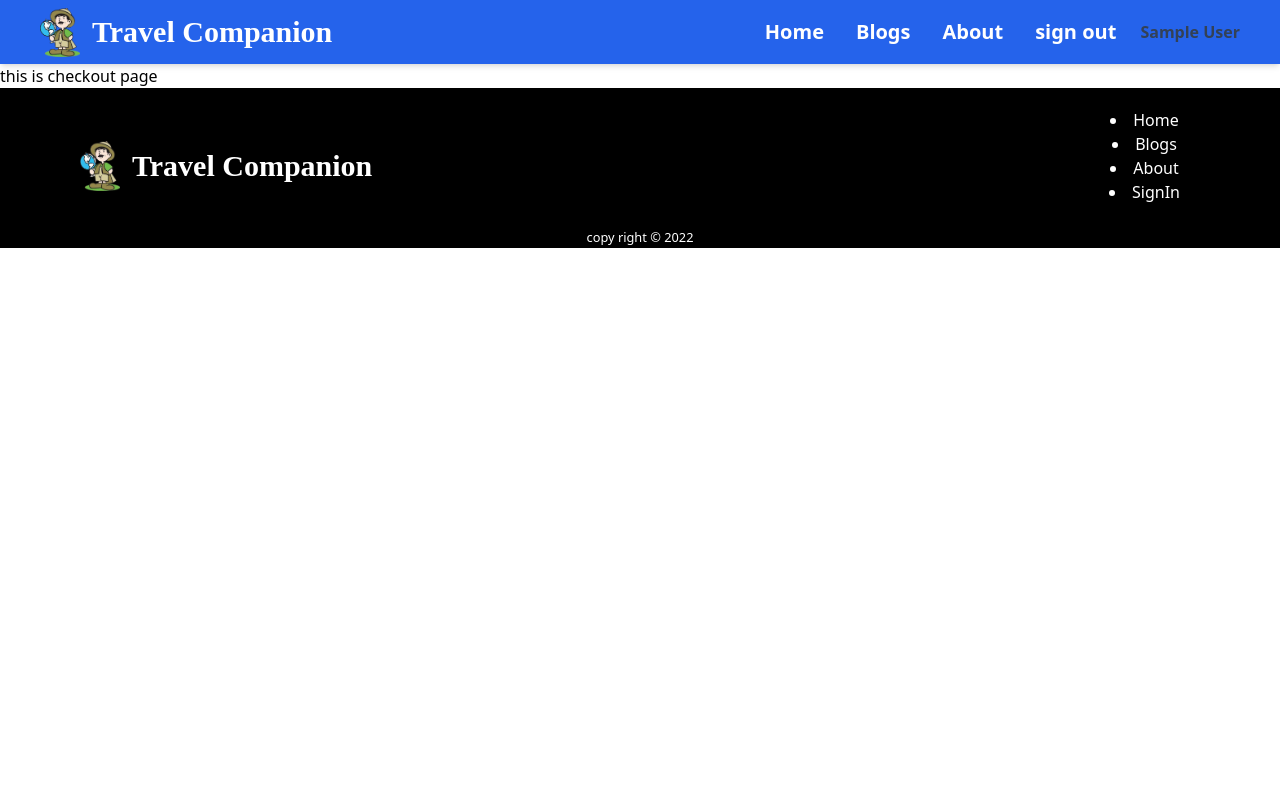
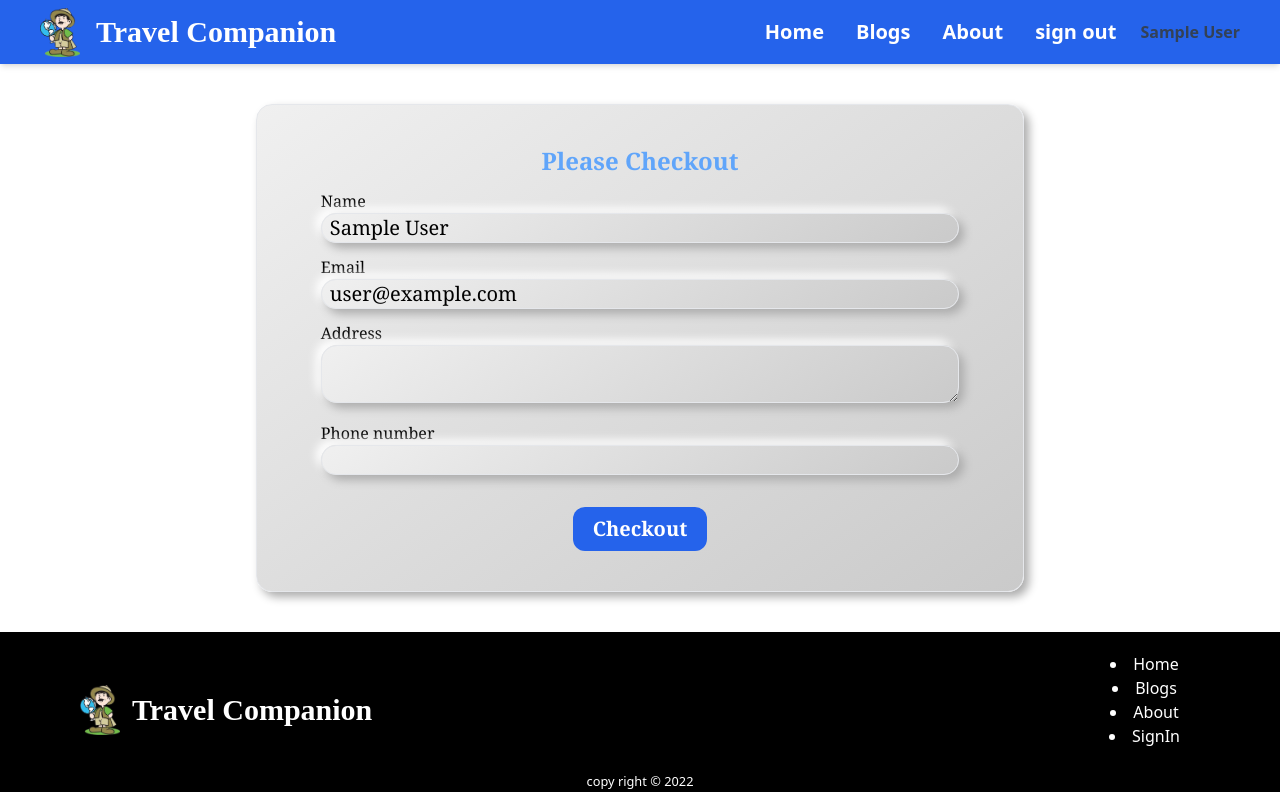
Before and after one commit to saddamhosan/tourist-guide, a React (Create React App) app: page /checkout in a window 1280 px wide. Built offline with nearby package versions, Linux system fonts and the light colour scheme; no server answers; sample sign-in values are in the browser's storage.

Commit message:
added new style

```diff
--- a/src/Component/About/About.js
+++ b/src/Component/About/About.js
@@ -15,8 +15,8 @@ const About = () => {
             aliquid tenetur at fugiat omnis!
           </p>
         </div>
-        <div className="md:w-1/2 mt-10 md:mt-0">
-          <img className="w-full" src={me} alt="" />
+        <div className="md:w-1/2 my-10  ">
+          <img className="w-[70%] block mx-auto" src={me} alt="" />
         </div>
       </div>
     );
--- a/src/Component/Checkout/Checkout.js
+++ b/src/Component/Checkout/Checkout.js
@@ -1,10 +1,73 @@
 import React from 'react';
+import { useAuthState } from 'react-firebase-hooks/auth';
+import toast, { Toaster } from 'react-hot-toast';
+import auth from '../../firebase.init';
+import '../Login/Log.css';
 
 const Checkout = () => {
+    const [user] = useAuthState(auth);
+
+const handleSubmit=(e)=>{
+    e.preventDefault()
+    toast.success("Checkout success", { id: "Checkout" });
+}
+
     return (
-        <div>
-            this is checkout page
-        </div>
+      <div className="login w-10/12 md:w-3/5 mx-auto border my-10  font-serif rounded-2xl">
+        <form onSubmit={handleSubmit} className="w-10/12 mx-auto my-10">
+          <h1 className="text-center text-blue-400 text-2xl font-bold">
+            Please Checkout
+          </h1>
+          <div className="my-3">
+            <label className="block" htmlFor="name">
+              Name
+            </label>
+            <input
+              className="btn text-xl border w-full px-2"
+              type="text"
+              name="name"
+              value={user?.displayName}
+            />
+          </div>
+          <div className="my-3">
+            <label className="block" htmlFor="email">
+              Email
+            </label>
+            <input
+              className="btn text-xl border w-full px-2"
+              type="email"
+              name="email"
+              value={user?.email}
+              readOnly
+            />
+          </div>
+          <div className="my-3">
+            <label className="block" htmlFor="address">
+              Address
+            </label>
+            <textarea
+              className="btn text-xl border w-full px-2"
+              name="address"
+              required
+            />
+          </div>
+          <div className="my-3">
+            <label htmlFor="phone">Phone number</label>
+            <input
+              className="btn text-xl border w-full px-2"
+              type="number"
+              name="phone"
+              required
+            />
+          </div>
+          <input
+            className="bg-blue-600 text-xl font-bold px-5 py-2 text-white rounded-xl mt-8 block mx-auto"
+            type="submit"
+            value="Checkout"
+          />
+        </form>
+        <Toaster />
+      </div>
     );
 };
 
--- a/src/Component/Home/Service.js
+++ b/src/Component/Home/Service.js
@@ -40,7 +40,7 @@ const Service = ({service}) => {
             onClick={() => navigate("/checkout")}
             className="font-serif text-xl font-bold bg-blue-700 text-white mt-2 px-5 rounded-lg py-1 block mx-auto hover:text-gray-500 duration-500"
           >
-            Checkout
+            Hire Me
           </button>
         </div>
       </div>
--- a/src/Component/Login/Login.js
+++ b/src/Component/Login/Login.js
@@ -51,9 +51,11 @@ const Login = () => {
 
 
     return (
-      <div className="login w-1/3 mx-auto border-2 my-5 p-10 rounded-xl">
+      <div className="login w-11/12 md:w-1/3 mx-auto border-2 my-5 p-10 rounded-xl font-serif">
         <form onSubmit={handleSubmit}>
-          <h1 className="text-2xl font-bold">Please Login...</h1>
+          <h1 className="text-2xl font-bold text-center text-blue-500">
+            Please Login...
+          </h1>
           <div className="my-3">
             <label className="block" htmlFor="email">
               Email
@@ -99,17 +101,20 @@ const Login = () => {
             />
           </div>
         </form>
-        <p>
+        <p className="text-xl text-center">
           First time on the Tourist guid?
-          <Link className="text-blue-600" to="/register">
+          <Link
+            className="text-blue-500 hover:text-orange-600 ml-3"
+            to="/register"
+          >
             Create account
           </Link>
         </p>
-        <p className="mt-2">
+        <p className="text-xl text-center mt-3">
           forget password?
           <span
             onClick={handleResetPassword}
-            className="text-blue-600 cursor-pointer"
+            className="text-blue-500 hover:text-orange-600 ml-3 cursor-pointer"
           >
             reset password
           </span>
--- a/src/Component/Register/Register.js
+++ b/src/Component/Register/Register.js
@@ -49,9 +49,11 @@ const handleSubmit = async (e) => {
 
 
     return (
-      <div className="login w-1/3 mx-auto border-2 my-5 p-10 rounded-xl">
+      <div className="login w-11/12  md:w-1/3 mx-auto border-2 my-5 p-10 rounded-xl font-serif">
         <form onSubmit={handleSubmit}>
-          <h1 className="text-2xl font-bold">Please Register...</h1>
+          <h1 className="text-2xl font-bold text-center text-blue-500">
+            Please Register...
+          </h1>
           <div className="my-3">
             <label className="block" htmlFor="name">
               Name
@@ -114,9 +116,12 @@ const handleSubmit = async (e) => {
             />
           </div>
         </form>
-        <p>
+        <p className="text-xl text-center">
           Already have an account?
-          <Link className="text-blue-600" to="/login">
+          <Link
+            className="text-blue-500 hover:text-orange-600 ml-3"
+            to="/login"
+          >
             Login
           </Link>
         </p>
--- a/src/Component/Shared/Header.js
+++ b/src/Component/Shared/Header.js
@@ -13,11 +13,11 @@ const Header = () => {
     <div className="shadow-md w-full sticky md:static top-0 left-0">
       <div className="h-16 md:flex items-center justify-between bg-blue-600 py-4 md:px-10 px-7">
         <div
-          className="flex items-center text-white font-bold text-3xl cursor-pointer  font-[Poppins]
+          className="flex items-center text-white font-bold text-2xl md:text-3xl cursor-pointer  font-[Poppins]
       "
         >
-          <img width={'40px'} src={logo} alt="" />
-          <Link className="ml-3" to="/">Travel Companion</Link>
+          <img className="w-[35px] md:w-[40px] mr-1 md:mr-4" src={logo} alt="" />
+          <Link to="/">Travel Companion</Link>
         </div>
 
         <div
```
